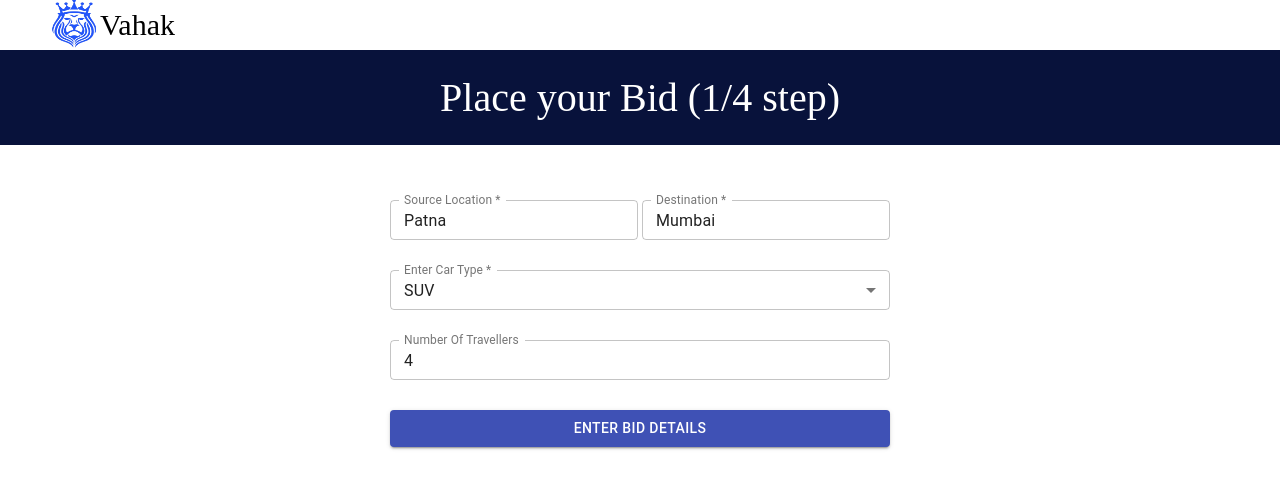
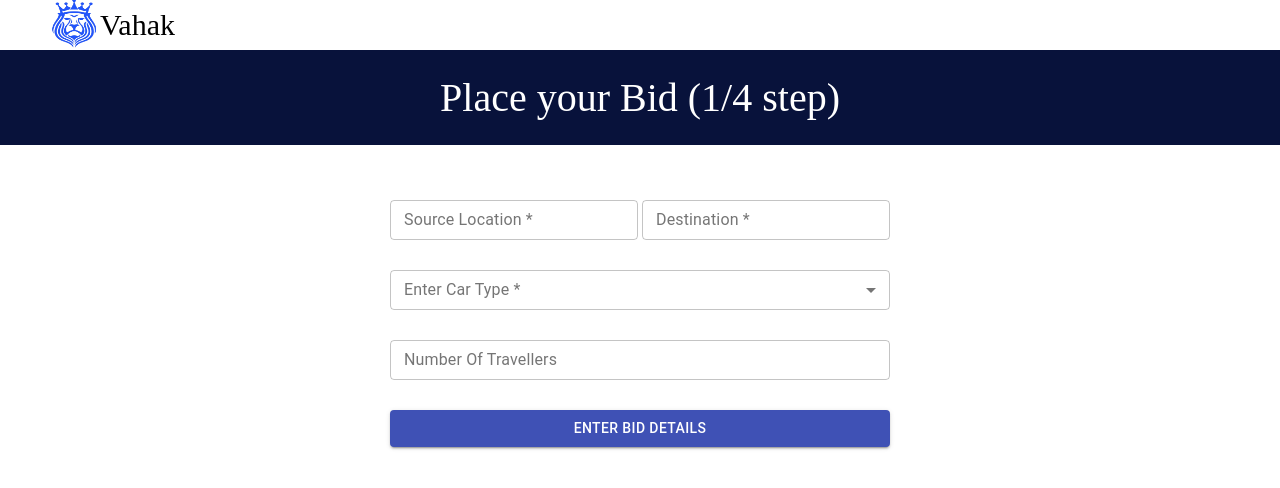
Before and after one commit to aniketjha1729/vahak-demo, a React (Create React App) app: page / in a window 1280 px wide. Shown: the top 488 px of the page. Built offline with nearby package versions, Linux system fonts and the light colour scheme; the HTML template or start-up script is replaced by a standard one.

Commit message:
vahak 3.0

```diff
--- a/src/App.js
+++ b/src/App.js
@@ -10,14 +10,14 @@ import swal from "sweetalert";
 function App() {
   const [currentStep, setCurrentStep] = useState(0);
   const [data, setData] = useState({
-    sourceDestination: "Patna",
-    destination: "Mumbai",
-    carType: "SUV",
-    numberOfTravellers: "4",
-    bidAmount: "18256",
-    mobile: "993486601",
-    name: "Aniket Kumar",
-    remarks: "hello and bye goog ",
+    sourceDestination: "",
+    destination: "",
+    carType: "",
+    numberOfTravellers: "",
+    bidAmount: "",
+    mobile: "",
+    name: "",
+    remarks: "",
     otp: "",
   });
 
```
